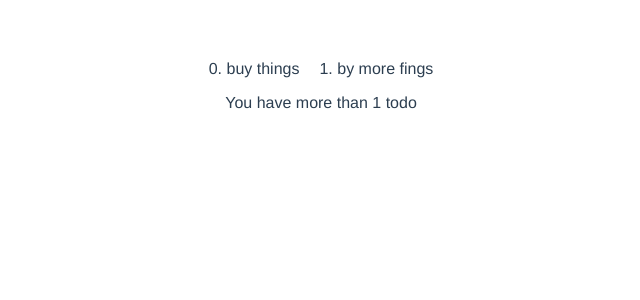
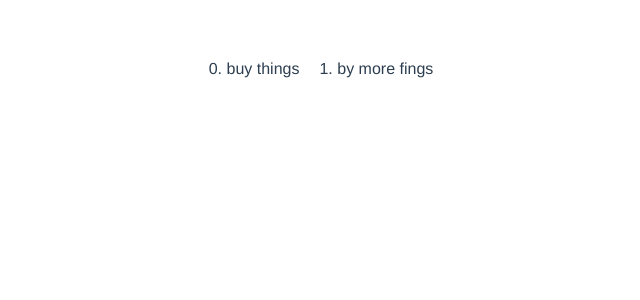
Before and after one commit to bdurb/fun-with-vue, a Vue app: page / in a window 1280 px wide. Shown: the top 300 px of the page, without its empty margins (319-959 px from the left). Built offline with nearby package versions, Linux system fonts and the light colour scheme.

Commit message:
removed if/else directive

```diff
--- a/src/components/Todos.vue
+++ b/src/components/Todos.vue
@@ -4,8 +4,7 @@
       <ul>
         <li v-for="(data, index) in todos" :key="index">{{ index }}. {{ data.todo }}</li>
       </ul>
-      <p v-if="todos.length >= 1">You have more than 1 todo</p>
-      <p v-else>You have less than or equal to 1 todo</p>
+
     </div>
   </div>
 </template>
```
